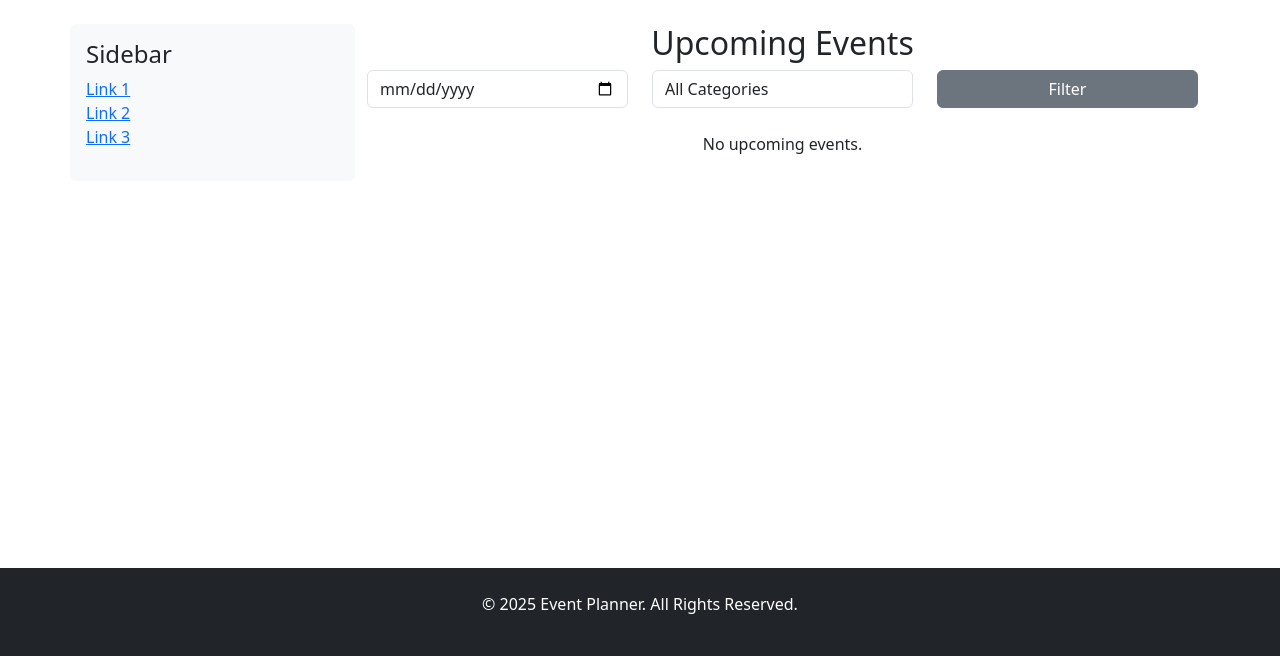
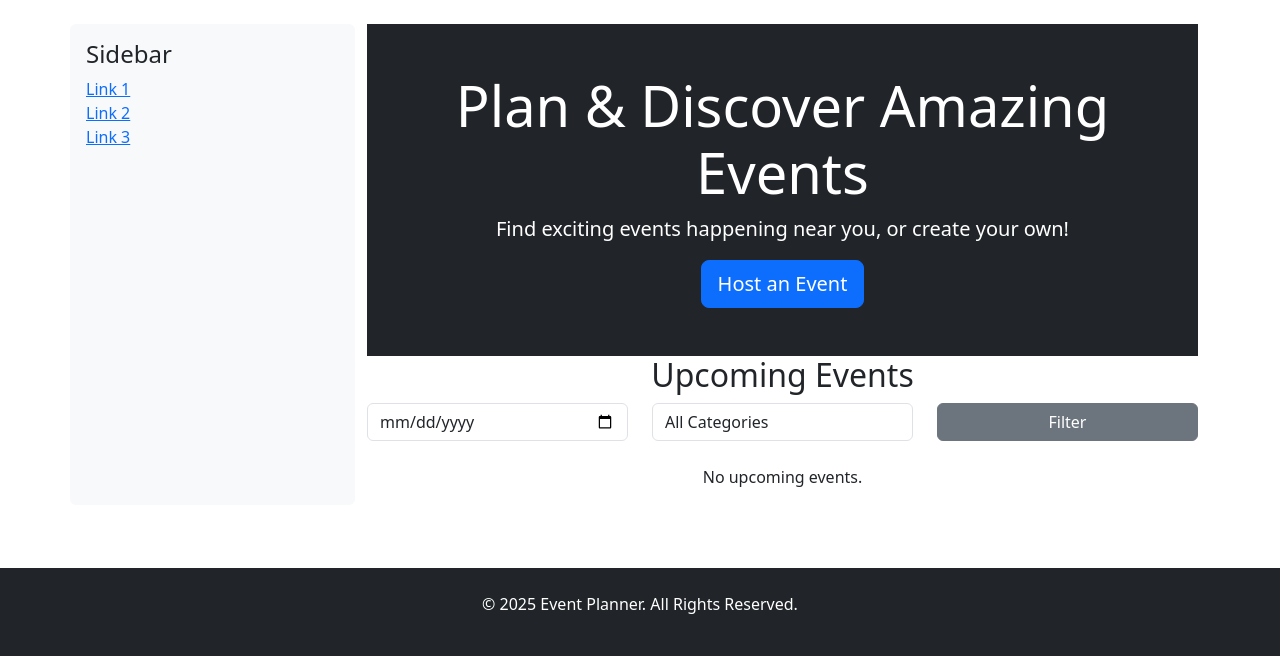
Before and after one commit to Markmcl25/project4, a Django app: page / in a window 1280 px wide. Shown: the part 144-800 px from the top of the page. Run offline with Django 3.2, Linux system fonts and the light colour scheme; data that the repository does not hold is empty.

Commit message:
added hero section to home page with welcome banner

```diff
--- a/templates/home.html
+++ b/templates/home.html
@@ -1,5 +1,16 @@
 {% extends "base.html" %}
 {% block content %}
+
+<!-- Hero Section -->
+<section class="hero bg-dark text-white text-center py-5">
+    <div class="container">
+        <h1 class="display-4">Plan & Discover Amazing Events</h1>
+        <p class="lead">Find exciting events happening near you, or create your own!</p>
+        <a href="{% url 'create_event' %}" class="btn btn-primary btn-lg">Host an Event</a>
+    </div>
+</section>
+
+
 <section>
     <h2 class="text-center">Upcoming Events</h2>
 
```
